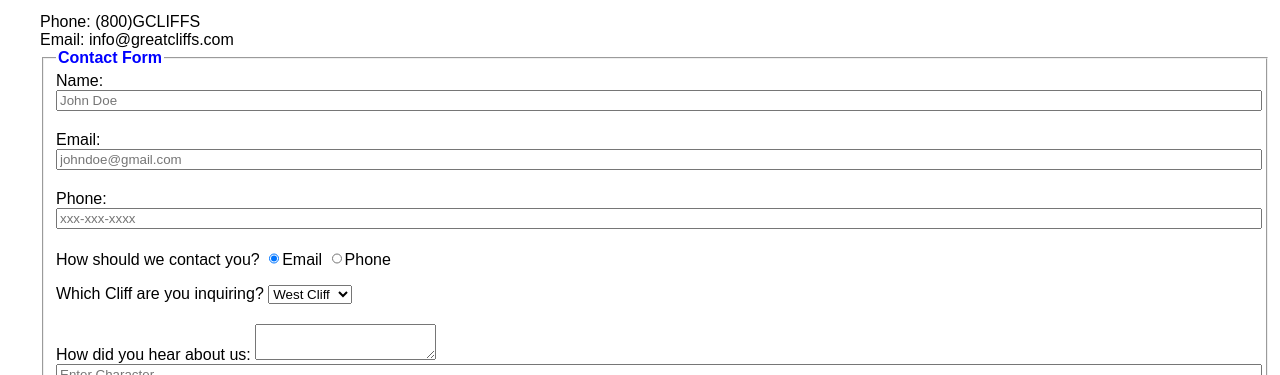
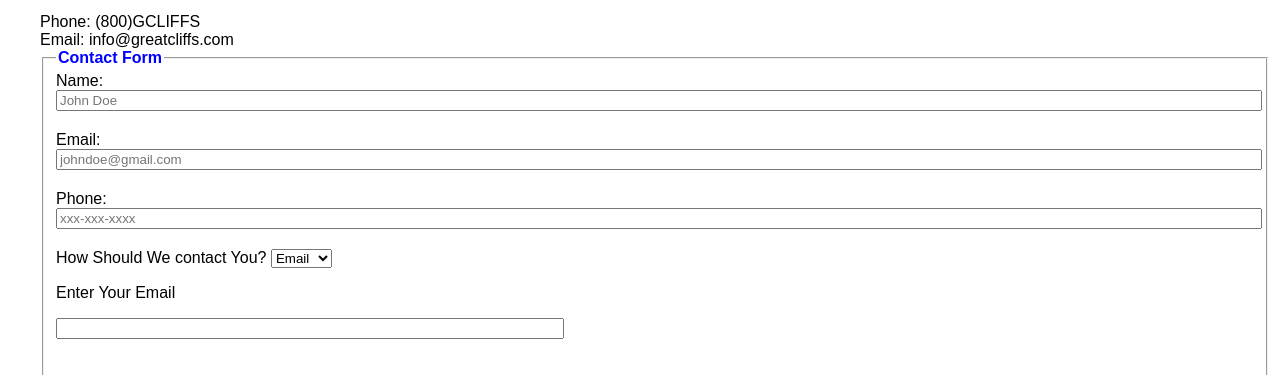
Before and after one commit to Dhairya5122/Westcliff_Homework, a plain HTML site: page homework-module-2/contact.html in a window 1280 px wide. Shown: the part 577-952 px from the top of the page. Drawn offline with Linux system fonts and the light colour scheme.

Commit message:
Week4-day3-homework change dropdown value

```diff
--- a/homework-module-2/contact.html
+++ b/homework-module-2/contact.html
@@ -54,7 +54,7 @@ the Cliffs, Hours of Operations, Facilities or questions about this site using o
     </div>
 </div>
 
-<form action="/contact" method="post">
+<form action="#" method="post">
 <fieldset>
     <legend>Contact Form</legend>
     <div class="textbox">
@@ -66,20 +66,23 @@ the Cliffs, Hours of Operations, Facilities or questions about this site using o
         <input type="text" name="phone" placeholder="xxx-xxx-xxxx">
     </div>
 
-    <div class="radios">
-        <label>How should we contact you?</label>
-        <input type="radio" class="radio" name="contact" value="email" checked>Email
-        <input type="radio" class="radio" name="contact" value="phone">Phone
-    </div>
+
 
     <div class="selectmenu">
-        <label>Which Cliff are you inquiring?</label>
-        <select>
-            <option>West Cliff</option>
-            <option>North Cliff</option>
-            <option>East Cliff</option>
-            <option>South Cliff</option>
-        </select>
+        <label>How Should We contact You?</label>
+        <select id="dropdown">
+            <option>Email</option>
+            <option>Phone</option>
+
+        </select><br />
+
+
+
+
+
+
+        <p id="selectedOption">Enter Your <span id="label">Email</span></p>
+        <input />
     </div>
 
     <div class="commentbox">
@@ -146,4 +149,15 @@ the Cliffs, Hours of Operations, Facilities or questions about this site using o
       <!-- End of Footer Information Dhairya -->
     </div>
   </body>
+  <script>
+        // Get references to the dropdown and label elements
+        var dropdown = document.getElementById('dropdown');
+        var labelElement = document.getElementById('label');
+
+        // Add an event listener to the dropdown
+        dropdown.addEventListener('change', function() {
+            // Update the label text based on the selected option value
+            labelElement.textContent = dropdown.options[dropdown.selectedIndex].text;
+        });
+    </script>
 </html>
--- a/homework-module-2/js/randomcodes.js
+++ b/homework-module-2/js/randomcodes.js
@@ -38,3 +38,8 @@
   }
 }
 disableButton();
+
+
+function changeLabel() {
+
+}
```
